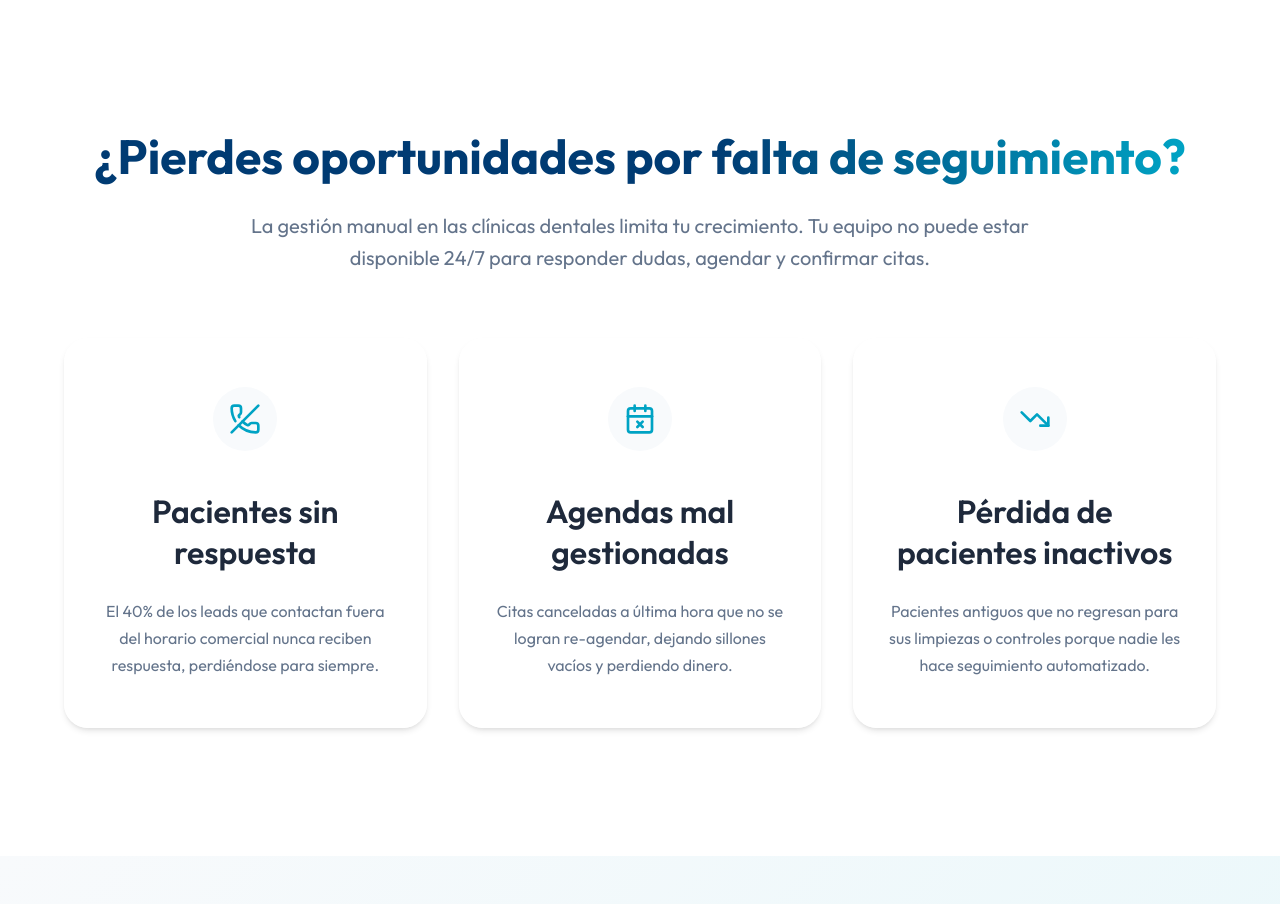
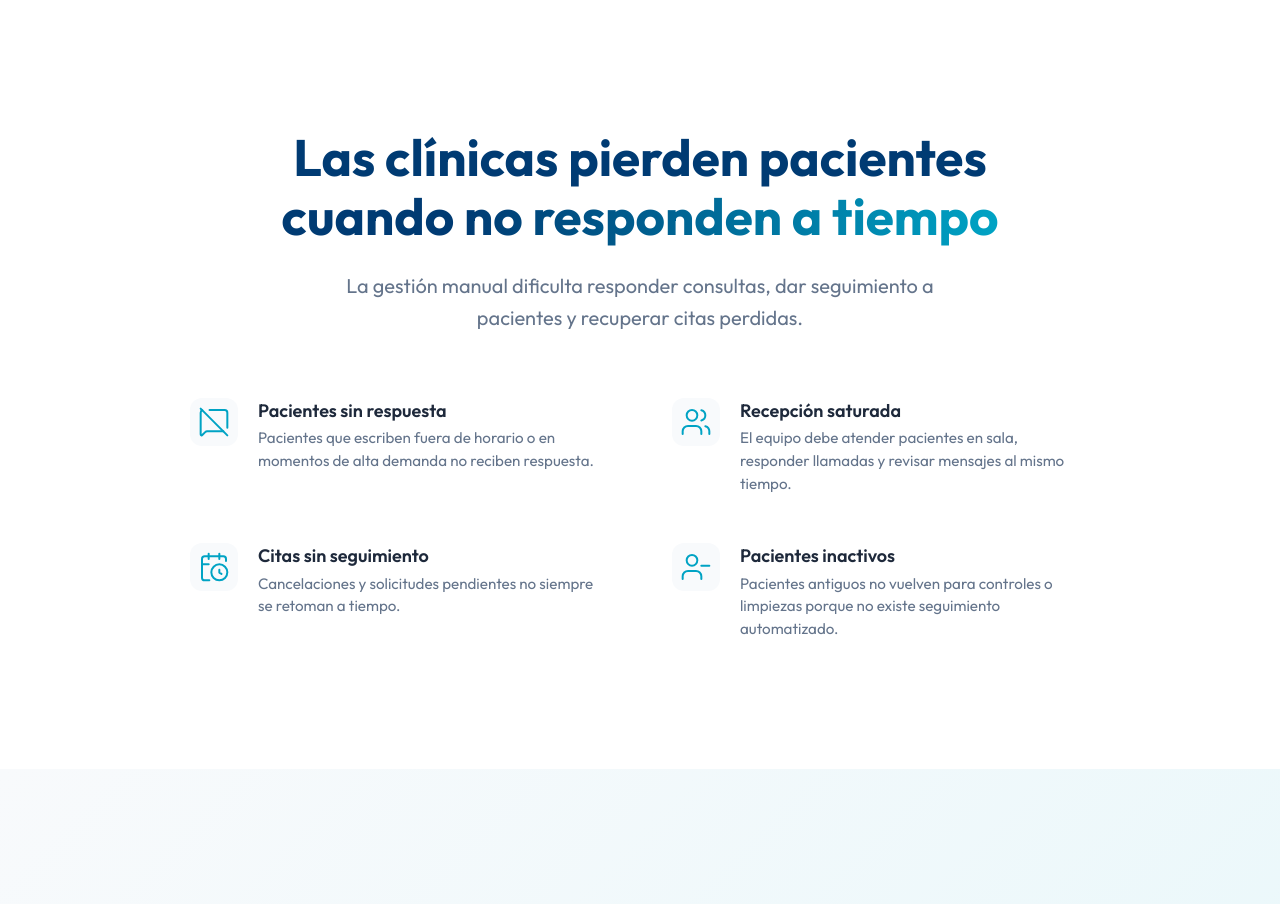
Before and after one commit to MdeMedina/Landing-Page-Deviaty, a Next.js app: page / in a window 1280 px wide. Shown: the part 800-1704 px from the top of the page. Built offline with nearby package versions, Linux system fonts and the light colour scheme.

Commit message:
modificación sección problemática

```diff
--- a/components/Problem.module.css
+++ b/components/Problem.module.css
@@ -1,52 +1,91 @@
 .header {
     text-align: center;
-    margin-bottom: 4rem;
+    margin-bottom: 64px;
     display: flex;
     flex-direction: column;
     align-items: center;
-    gap: 1.5rem;
+    gap: 24px;
+}
+
+.title {
+    max-width: 800px;
+    margin: 0 auto;
+    line-height: 1.15;
+    font-size: clamp(2.25rem, 4vw, 3.25rem);
+}
+
+.subtitle {
+    max-width: 650px;
+    margin: 0 auto;
+    color: var(--color-text-muted);
 }
 
 .grid {
     display: grid;
     grid-template-columns: 1fr;
     gap: 2rem;
+    max-width: 900px;
+    margin: 0 auto;
 }
 
 @media (min-width: 768px) {
     .grid {
-        grid-template-columns: repeat(3, 1fr);
+        grid-template-columns: repeat(2, 1fr);
+        column-gap: 4rem;
+        row-gap: 3rem;
     }
 }
 
-.card {
-    padding: 3rem 2rem;
+.listItem {
     display: flex;
-    flex-direction: column;
-    align-items: center;
-    text-align: center;
-    gap: 1.5rem;
-    transition: transform 0.3s ease, box-shadow 0.3s ease;
+    align-items: flex-start;
+    gap: 1.25rem;
+    padding: 1.25rem;
+    margin: -1.25rem;
+    border-radius: 14px;
+    transition: all 0.25s ease;
+    cursor: default;
 }
 
-.card:hover {
-    transform: translateY(-5px);
-    box-shadow: var(--shadow-lg);
+.listItem:hover {
+    background: #ffffff;
+    box-shadow: 0 12px 30px rgba(0, 0, 0, 0.08);
+    transform: translateY(-4px);
 }
 
 .iconWrapper {
-    width: 64px;
-    height: 64px;
+    flex-shrink: 0;
+    width: 48px;
+    height: 48px;
     background: var(--color-background-alt);
     color: var(--color-accent);
-    border-radius: var(--radius-full);
+    border-radius: 12px;
     display: flex;
     align-items: center;
     justify-content: center;
-    margin-bottom: 1rem;
+    transition: all 0.25s ease;
 }
 
-.description {
+.listItem:hover .iconWrapper {
+    background: #EEF2FF;
+    transform: scale(1.05);
+}
+
+.contentWrapper {
+    display: flex;
+    flex-direction: column;
+    gap: 0.25rem;
+}
+
+.itemTitle {
+    font-size: 1.125rem;
+    font-weight: 600;
+    color: var(--color-text);
+    line-height: 1.4;
+}
+
+.itemDescription {
     color: var(--color-text-muted);
-    line-height: 1.7;
+    font-size: 0.95rem;
+    line-height: 1.5;
 }
--- a/components/ProblemSection.tsx
+++ b/components/ProblemSection.tsx
@@ -2,23 +2,28 @@
 
 import { motion } from "framer-motion";
 import styles from "./Problem.module.css";
-import { PhoneOff, CalendarX, TrendingDown } from "lucide-react";
+import { MessageSquareOff, Users, CalendarClock, UserMinus } from "lucide-react";
 
 const problems = [
     {
-        icon: <PhoneOff size={32} />,
+        icon: <MessageSquareOff size={32} strokeWidth={1.5} />,
         title: "Pacientes sin respuesta",
-        description: "El 40% de los leads que contactan fuera del horario comercial nunca reciben respuesta, perdiéndose para siempre."
+        description: "Pacientes que escriben fuera de horario o en momentos de alta demanda no reciben respuesta."
     },
     {
-        icon: <CalendarX size={32} />,
-        title: "Agendas mal gestionadas",
-        description: "Citas canceladas a última hora que no se logran re-agendar, dejando sillones vacíos y perdiendo dinero."
+        icon: <Users size={32} strokeWidth={1.5} />,
+        title: "Recepción saturada",
+        description: "El equipo debe atender pacientes en sala, responder llamadas y revisar mensajes al mismo tiempo."
     },
     {
-        icon: <TrendingDown size={32} />,
-        title: "Pérdida de pacientes inactivos",
-        description: "Pacientes antiguos que no regresan para sus limpiezas o controles porque nadie les hace seguimiento automatizado."
+        icon: <CalendarClock size={32} strokeWidth={1.5} />,
+        title: "Citas sin seguimiento",
+        description: "Cancelaciones y solicitudes pendientes no siempre se retoman a tiempo."
+    },
+    {
+        icon: <UserMinus size={32} strokeWidth={1.5} />,
+        title: "Pacientes inactivos",
+        description: "Pacientes antiguos no vuelven para controles o limpiezas porque no existe seguimiento automatizado."
     }
 ];
 
@@ -27,11 +32,11 @@ export default function ProblemSection() {
         <section className="section-padding" id="problema">
             <div className="container">
                 <div className={styles.header}>
-                    <h2 className="heading-2">
-                        ¿Pierdes oportunidades por <span className="text-gradient">falta de seguimiento?</span>
+                    <h2 className={`heading-2 ${styles.title}`}>
+                        Las clínicas pierden pacientes cuando <span className="text-gradient">no responden a tiempo</span>
                     </h2>
-                    <p className="text-lead">
-                        La gestión manual en las clínicas dentales limita tu crecimiento. Tu equipo no puede estar disponible 24/7 para responder dudas, agendar y confirmar citas.
+                    <p className={`text-lead ${styles.subtitle}`}>
+                        La gestión manual dificulta responder consultas, dar seguimiento a pacientes y recuperar citas perdidas.
                     </p>
                 </div>
 
@@ -39,17 +44,19 @@ export default function ProblemSection() {
                     {problems.map((prob, index) => (
                         <motion.div
                             key={index}
-                            className={`glass-card ${styles.card}`}
-                            initial={{ opacity: 0, y: 20 }}
+                            className={styles.listItem}
+                            initial={{ opacity: 0, y: 15 }}
                             whileInView={{ opacity: 1, y: 0 }}
                             viewport={{ once: true, margin: "-100px" }}
-                            transition={{ duration: 0.5, delay: index * 0.1 }}
+                            transition={{ duration: 0.4, delay: index * 0.1 }}
                         >
                             <div className={styles.iconWrapper}>
                                 {prob.icon}
                             </div>
-                            <h3 className="heading-3">{prob.title}</h3>
-                            <p className={styles.description}>{prob.description}</p>
+                            <div className={styles.contentWrapper}>
+                                <h3 className={styles.itemTitle}>{prob.title}</h3>
+                                <p className={styles.itemDescription}>{prob.description}</p>
+                            </div>
                         </motion.div>
                     ))}
                 </div>
```
Also changed, not shown: 1 other file (tests, documents, lock files or other folders).
